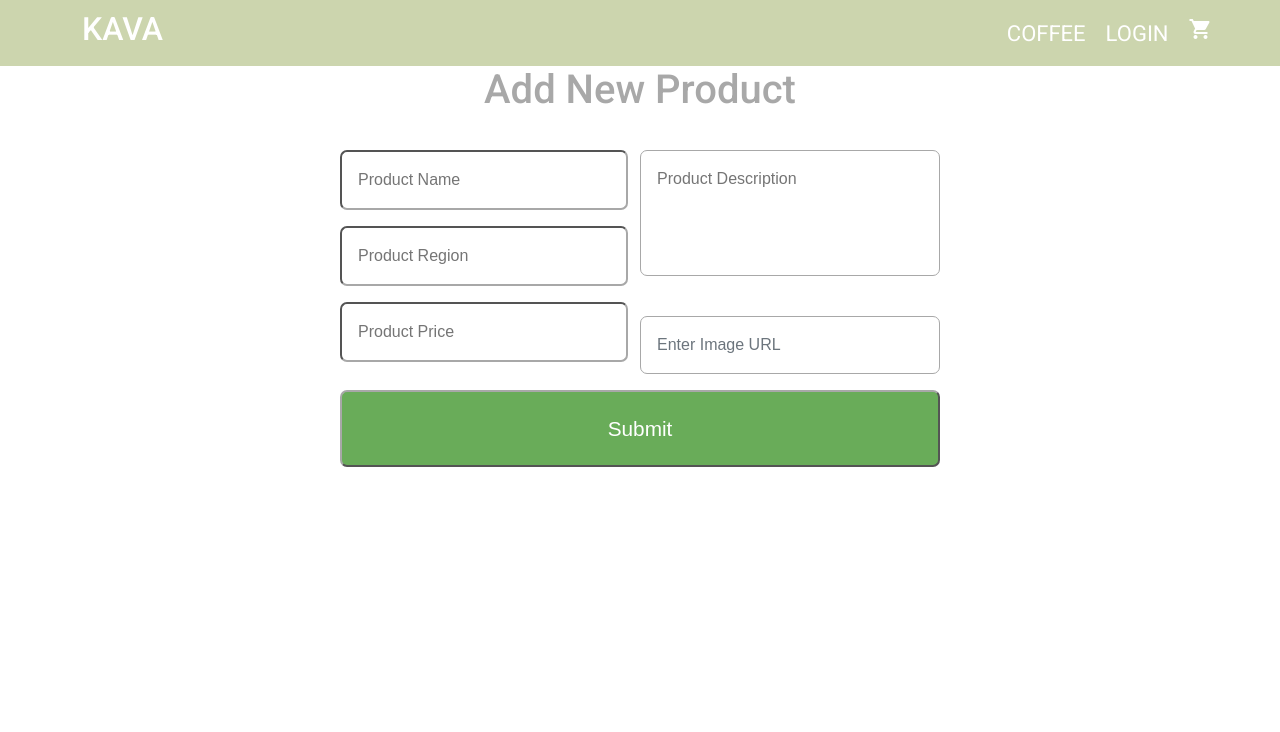
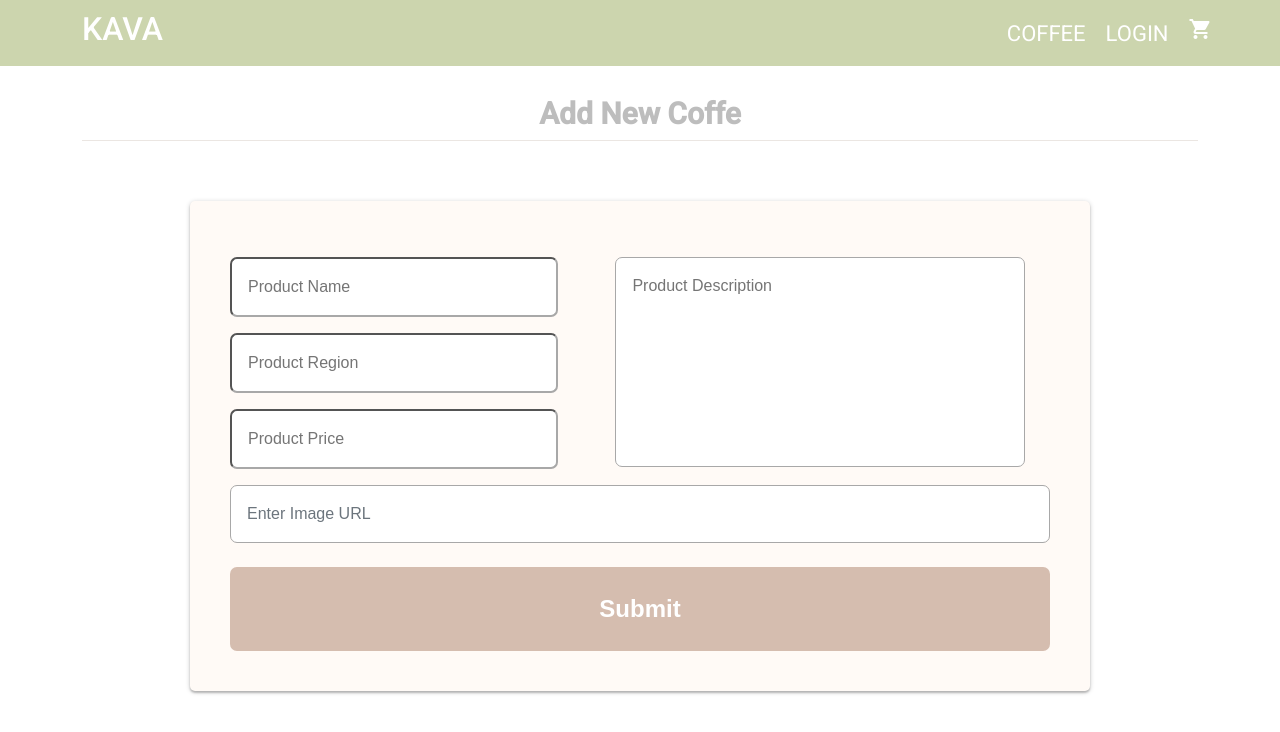
Before and after one commit to AbduallahBarmu/fullstack, an Angular app in the folder front-store/: page /addform in a window 1280 px wide. Shown: the top 732 px of the page. Built offline with nearby package versions, Linux system fonts and the light colour scheme.

Commit message:
update add new product form style

```diff
--- a/front-store/src/app/admin/components/add-product-form/add-product-form.component.html
+++ b/front-store/src/app/admin/components/add-product-form/add-product-form.component.html
@@ -1,4 +1,4 @@
-<h1>Add New Product</h1>
+<h1>Add New Coffe</h1>
 <form class="cf" (ngSubmit)="addProduct(form.value)" #form="ngForm">
   <div class="half left cf">
     <input
@@ -42,8 +42,8 @@
       [(ngModel)]="data.description"
       required
     ></textarea>
+  </div>
   <div class="upload-image">
-      <img src="{{data.image}}" alt="" />
     <input
       type="text"
       class="form-control"
@@ -52,10 +52,12 @@
       name="image"
       [(ngModel)]="data.image"
       required
-
-
     />
   </div>
-  </div>
-  <input [disabled]="!form.valid" type="submit" value="Submit" id="input-submit" />
+  <input
+    [disabled]="!form.valid"
+    type="submit"
+    value="Submit"
+    id="input-submit"
+  />
 </form>
--- a/front-store/src/app/admin/components/add-product-form/add-product-form.component.scss
+++ b/front-store/src/app/admin/components/add-product-form/add-product-form.component.scss
@@ -1,20 +1,28 @@
-html,
-body {
-  background: #f1f1f1;
-  font-family: "Merriweather", sans-serif;
-  padding: 1em;
-}
-
 h1 {
   text-align: center;
-  color: #a8a8a8;
+  font-size: 30px;
+  font-weight: bold;
+  color: #bdbdbd;
+  margin-top: 30px;
+  padding-bottom: 8px;
+  border-bottom: 1px solid #ebe6e2;
+  text-shadow: 0 2px 0 rgba(255, 255, 255, 0.8);
+  box-shadow: 0 1px 0 rgba(255, 255, 255, 0.8);
 }
 
 form {
-  max-width: 600px;
+  max-width: 900px;
   text-align: center;
-  margin: 20px auto;
-
+  padding: 40px;
+  margin: 60px auto;
+  background: #fffaf6;
+  border-radius: 5px;
+  color: #7e7975;
+  box-shadow: 0 2px 2px rgba(0, 0, 0, 0.2), 0 1px 5px rgba(0, 0, 0, 0.2),
+    0 0 0 12px rgba(255, 255, 255, 0.4);
+  input {
+    border-color: #7e7975;
+  }
   input,
   textarea {
     border-radius: 7px;
@@ -24,26 +32,27 @@ form {
     width: 100%;
     margin-top: 1em;
     font-family: "Merriweather", sans-serif;
-
     resize: none;
   }
 
   #input-submit {
+    border: none;
+    cursor: pointer;
+    font-weight: bold;
+    font-size: 24px;
     color: white;
-    background: rgb(105, 172, 89);
-    cursor: pointer;
-    font-size: 1.3em;
-    font-weight: 100;
+    background-color: #d5bdaf;
+    text-align: center;
   }
 
   textarea {
-    height: 126px;
+    height: 210px;
   }
 }
 
 .half {
   float: left;
-  width: 48%;
+  width: 40%;
   margin-bottom: 1em;
 }
 
@@ -52,7 +61,7 @@ form {
 }
 
 .left {
-  margin-right: 2%;
+  margin-right: 7%;
 }
 
 @media (max-width: 480px) {
@@ -62,18 +71,3 @@ form {
     margin-bottom: 0;
   }
 }
-
-/* Clearfix */
-.cf:before,
-.cf:after {
-  content: " ";
-  display: table;
-}
-
-.cf:after {
-  clear: both;
-}
-img{
-  width: 60%;
-  max-height: 90px;
-}
--- a/front-store/src/app/auth/components/auth/auth.component.html
+++ b/front-store/src/app/auth/components/auth/auth.component.html
@@ -18,7 +18,6 @@
           ngModel
           name="email"
           required
-
         />
       </div>
 
```
Lines whose indentation alone changed are shown as unchanged.
